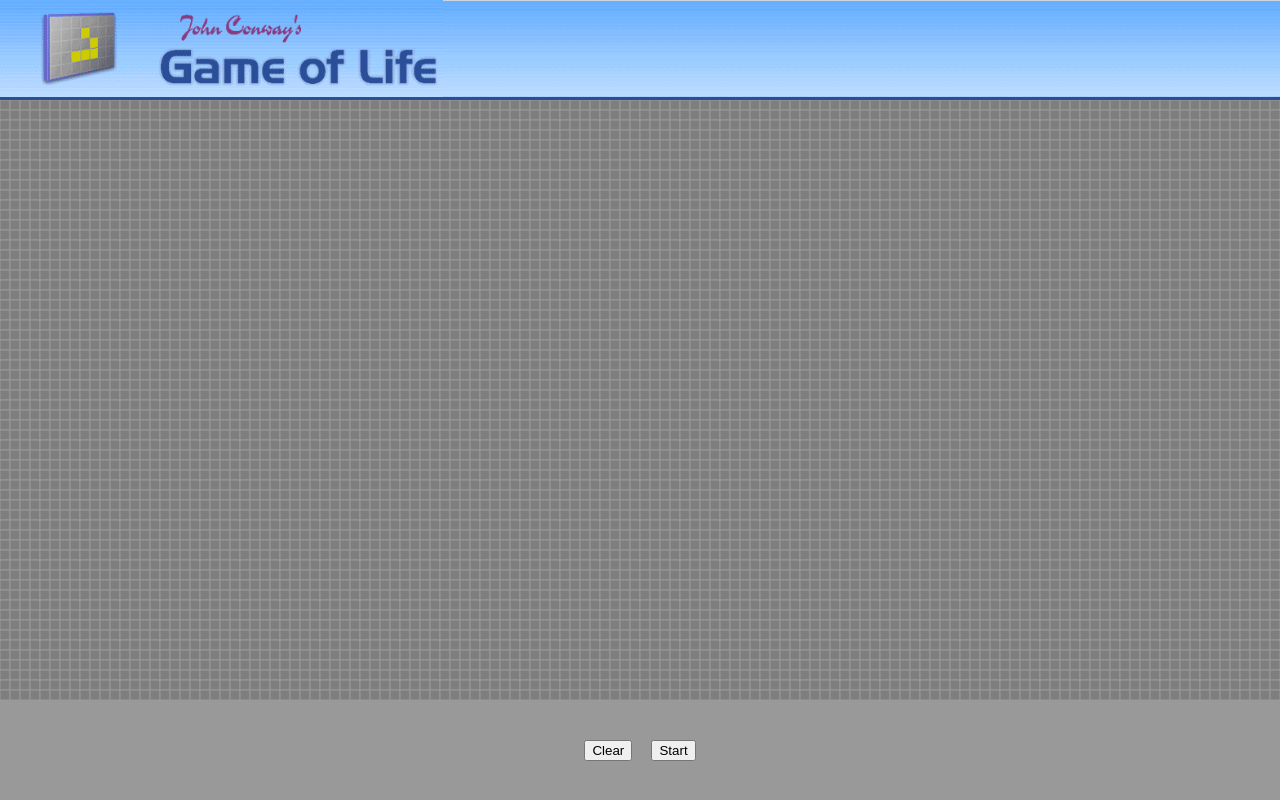
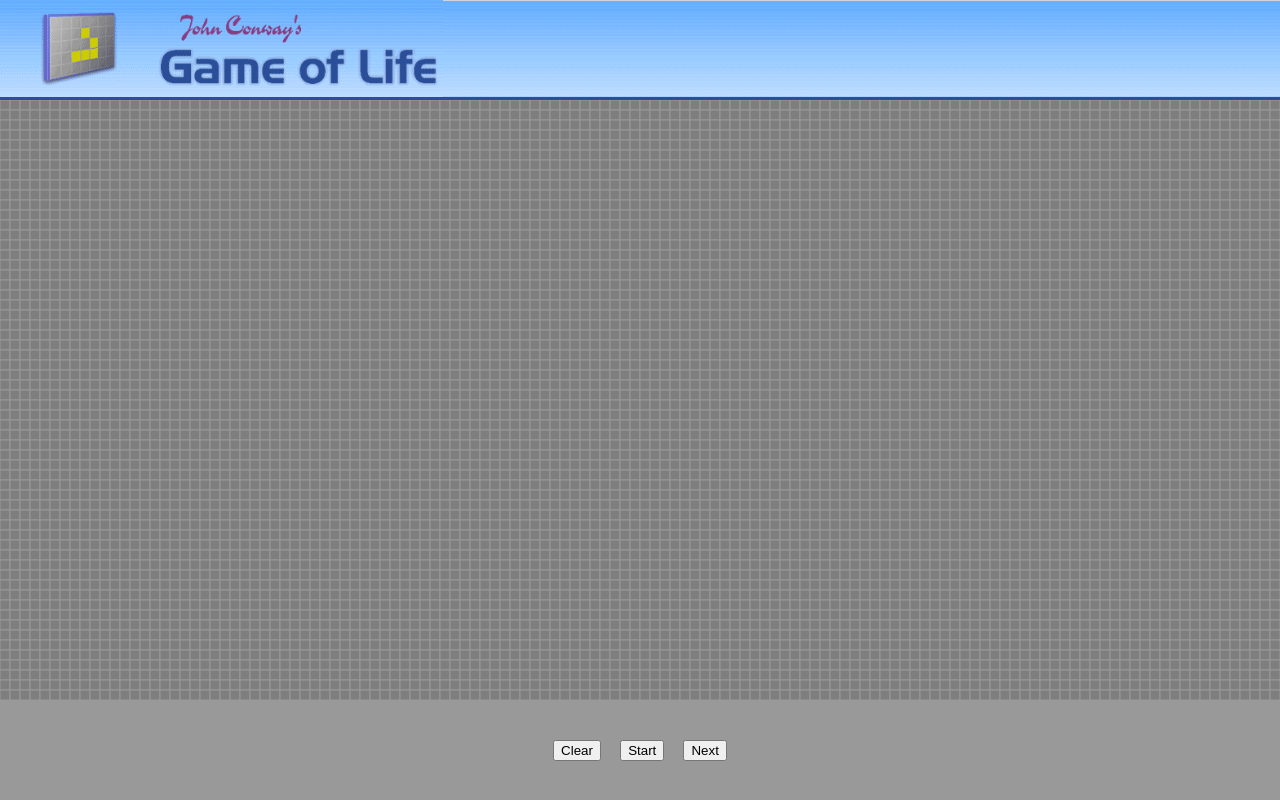
Before and after one commit to bloominstituteoftechnology/CS-Build-Week-1, a React (Create React App) app in the folder gameoflife/: page / in a window 1280 px wide. Built offline with nearby package versions, Linux system fonts and the light colour scheme.

Commit message:
added next button to step into the next generation

```diff
--- a/gameoflife/src/components/Canvas/LifeCanvas.js
+++ b/gameoflife/src/components/Canvas/LifeCanvas.js
@@ -10,8 +10,7 @@ class LifeCanvas extends React.Component {
         this.state = {
             life: null,
             continueAnimation: false,
-            prevTimestamp: null,
-            clicked: false
+            prevTimestamp: null
         }
     }
 
@@ -22,8 +21,6 @@ class LifeCanvas extends React.Component {
 
         canvas.width = window.innerWidth
         canvas.height = window.innerHeight - options[0].clientHeight - (header[0].clientHeight + 3);
-
-        console.log(options[0].clientHeight, header[0].clientHeight);
 
         this.setState({ life: new Life(canvas.width, canvas.height) });
 
@@ -39,7 +36,7 @@ class LifeCanvas extends React.Component {
 
         timestamp = Math.floor(timestamp / 1000);
 
-        if (timestamp !== this.state.prevTimestamp || this.state.clicked) {
+        if (timestamp !== this.state.prevTimestamp) {
             if (this.state.continueAnimation) {
                 this.state.life.step();
             }
@@ -72,7 +69,7 @@ class LifeCanvas extends React.Component {
             let y = Math.floor((event.clientY - rect.top) / size);
 
             this.state.life.toggleCell(x, y);
-            this.setState({ clicked: true });
+            this.drawCanvas();
         }
     }
 
@@ -87,7 +84,12 @@ class LifeCanvas extends React.Component {
 
     clear = () => {
         this.state.life.clearCells();
-        this.setState({ clicked: true });
+        this.drawCanvas();
+    }
+
+    next = () => {
+        this.state.life.step();
+        this.drawCanvas();
     }
 
     render() {
@@ -95,7 +97,7 @@ class LifeCanvas extends React.Component {
             <div className='canvas-container'>
                 <LifeCanvasHeader />
                 <canvas onClick={this.toggleLife} id='canvas' ref="canvas" />
-                <LifeCanvasOptions continue={this.state.continueAnimation} start={this.start} clear={this.clear} />
+                <LifeCanvasOptions continue={this.state.continueAnimation} start={this.start} next={this.next} clear={this.clear} />
             </div>
         );
     }
--- a/gameoflife/src/components/Canvas/LifeCanvasOptions.js
+++ b/gameoflife/src/components/Canvas/LifeCanvasOptions.js
@@ -6,6 +6,7 @@ const LifeCanvasOptions = props => {
         <div className='canvas-options'>
             <button onClick={props.clear}>Clear</button>
             <button onClick={props.start}>{props.continue ? 'Stop' : 'Start'}</button>
+            <button onClick={props.next}>Next</button>
         </div>
     );
 }
```
